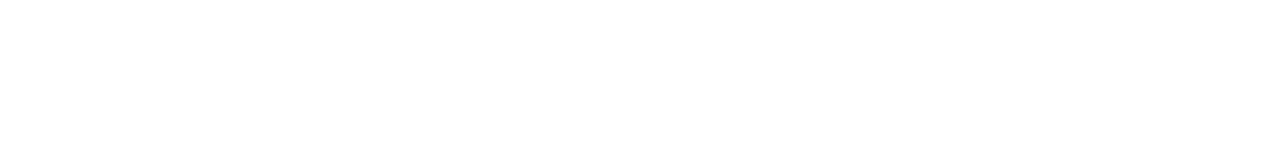
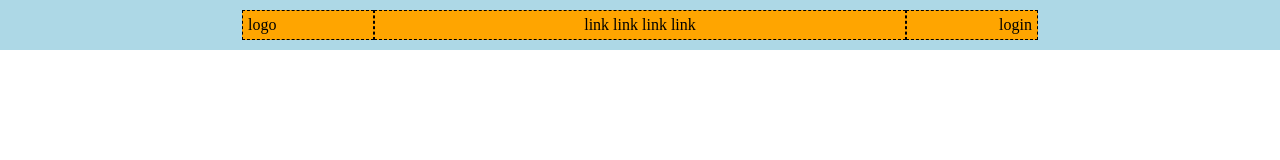
Before and after one commit to CosimoPetrarca/htmlcss-struttura-discord, a plain HTML site: page index.html in a window 1280 px wide. Drawn offline with Linux system fonts and the light colour scheme.

Commit message:
heder top

```diff
--- a/css/style.css
+++ b/css/style.css
@@ -1,5 +1,50 @@
+/* <!-- Reset --> */
+
 body{
     margin: 0;
     padding: 0;
     box-sizing: border-box;
 }
+
+ /* <!-- Debug --> */
+
+.debug .contenitore1{
+
+    background-color: #add8e6;
+
+}
+
+.box{
+    border: 1px dashed black;
+    background-color: orange;
+    margin: 10px 0;
+    padding: 5px;
+
+}
+
+/* <!-- Header --> */
+
+
+.contenitore1{
+    display: flex;
+    justify-content: center;
+
+}
+
+
+
+.box1{
+    width: 120px;
+
+}
+
+.box2{
+    width: 520px;
+    text-align: center;
+}
+
+
+.box3{
+    width: 120px;
+    text-align: right;
+}
--- a/index.html
+++ b/index.html
@@ -7,8 +7,18 @@
     <title>Struttura Discord</title>
     <link rel="stylesheet" href="css/style.css">
 </head>
-<body>
-    <header></header>
+<body class="debug">
+    <header>
+        <!-- inizio heder-top -->
+
+        <div class="contenitore1">
+            <div class="box box1" >logo</div>
+            <div class="box box2">link link link link</div>
+            <div class="box box3">login</div>
+        </div>
+
+        <!-- fine heder-top -->
+    </header>
     <main></main>
     <footer></footer>
 
```
